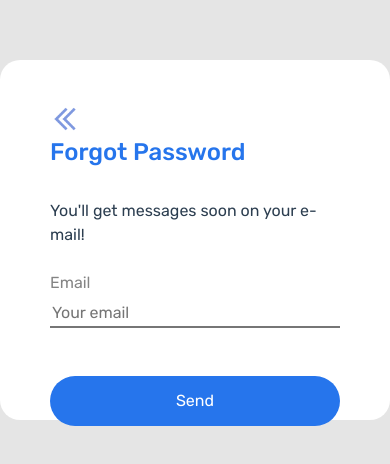
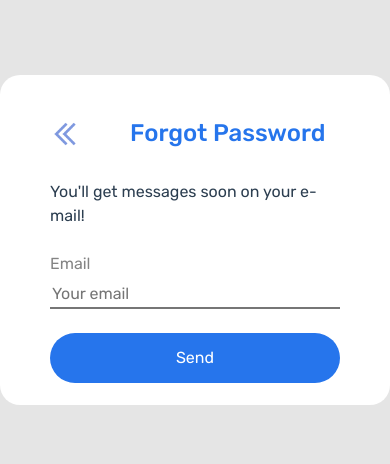
Before and after one commit to careerdimasprayoga/DiJava, a Vue app: page /forgot in a window 390 px wide. Shown: the part 182-646 px from the top of the page. Built offline with nearby package versions, Linux system fonts and the light colour scheme; what vue-sweetalert2 would draw is missing.

Commit message:
responsive auth

```diff
--- a/src/views/auth/forgotpassword.vue
+++ b/src/views/auth/forgotpassword.vue
@@ -2,16 +2,21 @@
   <div class="wrapper">
     <div class="customCard">
       <b-row>
-        <b-col xl="3">
+        <b-col xl="3" lg="3" md="3" sm="3" cols="3">
           <router-link to="/login">
-            <img src="@/assets/icons/left-arrow2.png" class="iconsPosition mt-1">
+            <img
+              src="@/assets/icons/left-arrow2.png"
+              class="iconsPosition mt-1"
+            />
           </router-link>
         </b-col>
-        <b-col xl="9">
+        <b-col xl="9" lg="9" md="9" sm="9" cols="9">
           <h4 class="mt-1 text-left font-theme-c1">Forgot Password</h4>
         </b-col>
         <b-col xl="12">
-          <p class="text-left mt-4 font-theme">You'll get messages soon on your e-mail!</p>
+          <p class="text-left mt-4 font-theme">
+            You'll get messages soon on your e-mail!
+          </p>
         </b-col>
         <b-col xl="12">
           <p class="text-left mt-2 font-theme-c2" style="margin-bottom: 5px">
@@ -24,7 +29,7 @@
           />
         </b-col>
         <b-col xl="12">
-          <b-button class="customButton font-theme mt-5" variant="primary">
+          <b-button class="customButton font-theme mt-4" variant="primary">
             Send
           </b-button>
         </b-col>
@@ -52,16 +57,16 @@ export default {
 </script>
 
 <style scoped>
-@import "../../assets/css/fonts.css";
+@import '../../assets/css/fonts.css';
 
 .wrapper {
   height: 100vh;
-  background-color: #E5E5E5;
+  background-color: #e5e5e5;
   display: flex;
 }
 .customCard {
   max-width: 430px;
-  height: 360px;
+  height: 330px;
   border-radius: 20px;
   background-color: #ffffff;
   margin: auto;
@@ -77,7 +82,7 @@ export default {
   outline: none;
 }
 .customButton {
-  background-color: #2675EC;
+  background-color: #2675ec;
   border: none;
   width: 100%;
   border-radius: 30px;
@@ -85,8 +90,8 @@ export default {
 }
 .customButtonGoogle {
   background-color: white;
-  color: #2675EC;
-  border: 1px solid #2675EC;
+  color: #2675ec;
+  border: 1px solid #2675ec;
   width: 100%;
   border-radius: 30px;
   height: 50px;
@@ -106,6 +111,6 @@ export default {
 }
 .iconsPosition {
   height: 30px;
-  float: left
+  float: left;
 }
 </style>
--- a/src/views/auth/register.vue
+++ b/src/views/auth/register.vue
@@ -3,12 +3,12 @@
     <div style="height: 40px"></div>
     <div class="customCard">
       <b-row>
-        <b-col xl="4">
+        <b-col xl="4" lg="4" md="4" sm="4" cols="4">
           <router-link to="/login">
             <img src="@/assets/icons/left-arrow2.png" class="iconsPosition mt-1">
           </router-link>
         </b-col>
-        <b-col xl="8">
+        <b-col xl="8" lg="8" md="8" sm="8" cols="8">
           <h4 class="mt-1 text-left font-theme-c1">Register</h4>
         </b-col>
         <b-col xl="12">
@@ -105,7 +105,7 @@ export default {
 @import "../../assets/css/fonts.css";
 
 .wrapper {
-  height: 1000px;
+  height: 930px;
   background-color: #E5E5E5;
 }
 .customCard {
```
